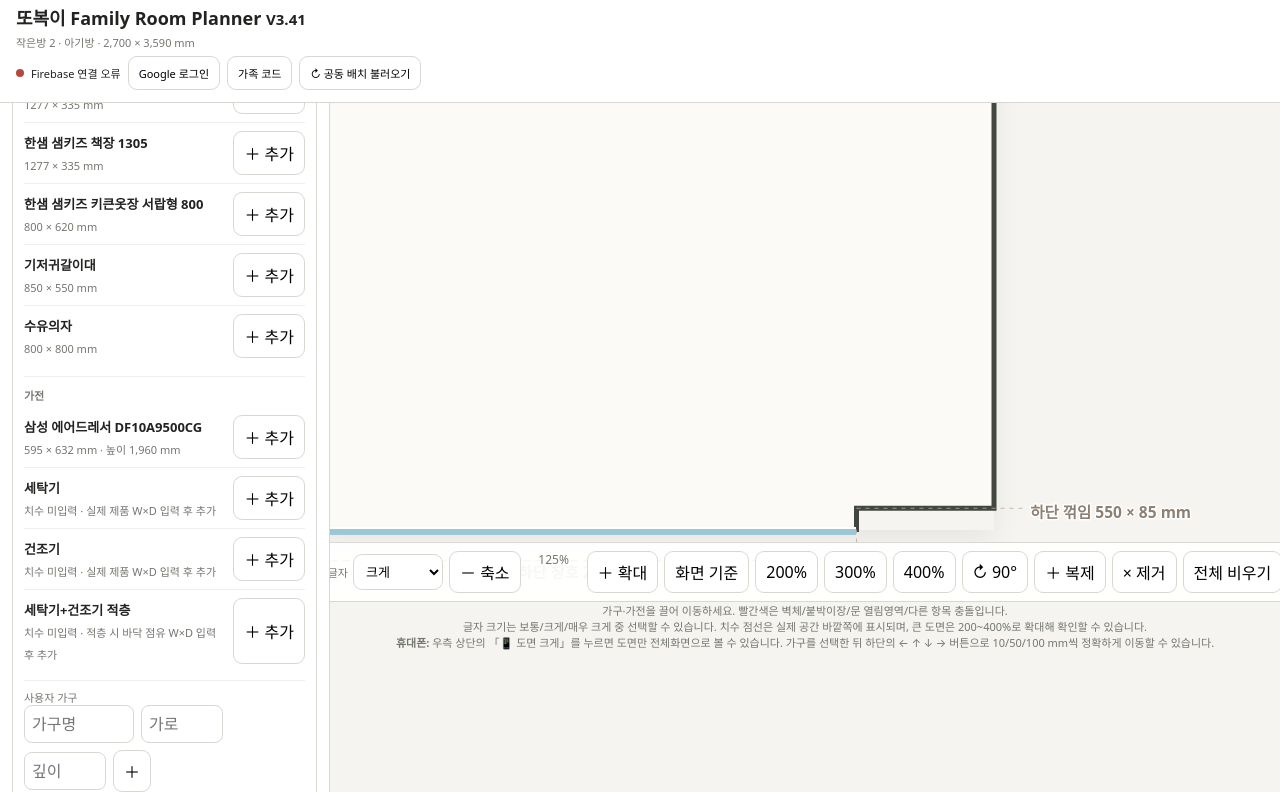
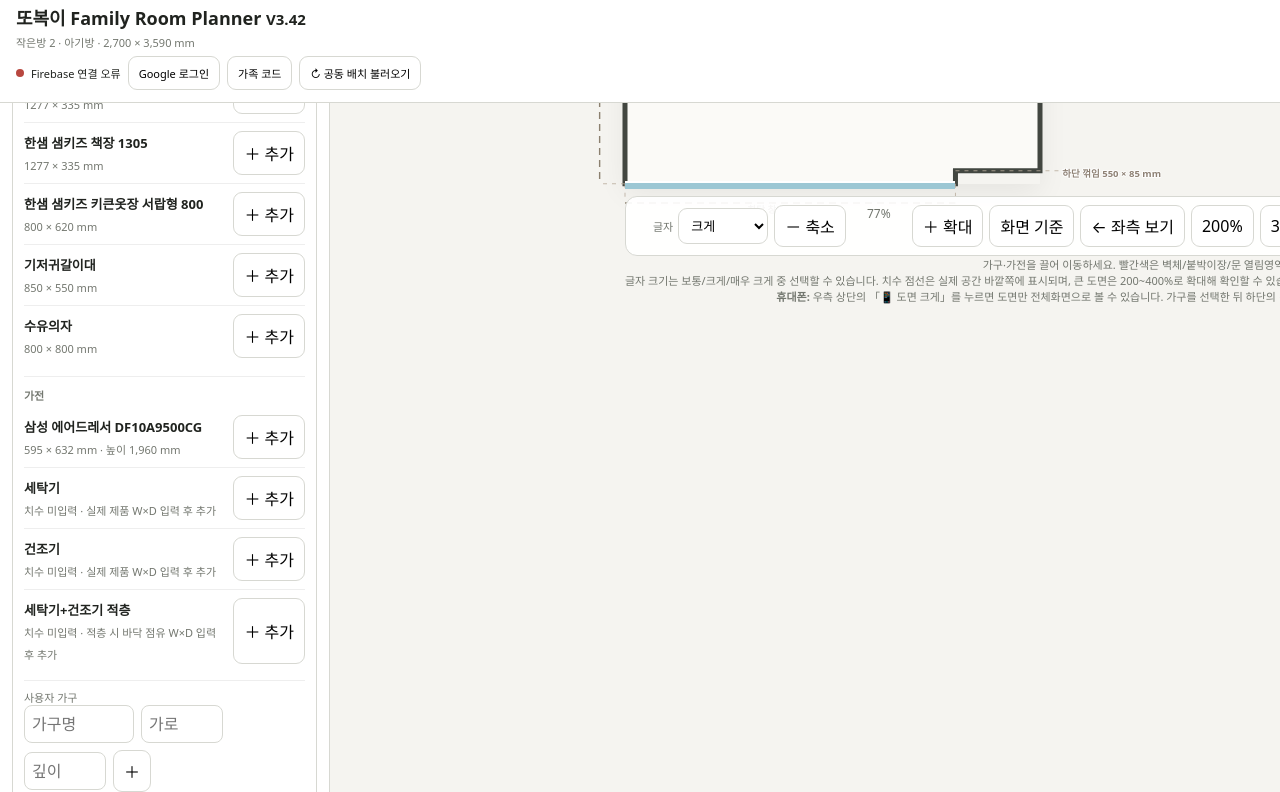
Before and after one commit to Max-Parks/Park-s-Fam, a plain HTML site: page index.html in a window 1280 px wide. Both pictures are taken after a click on the button "화면 기준". Shown: the part 700-1492 px from the top of the page. Drawn offline with Linux system fonts and the light colour scheme.

Commit message:
Add files via upload

```diff
--- a/index.html
+++ b/index.html
@@ -3,7 +3,7 @@
 <head>
 <meta charset="utf-8">
 <meta name="viewport" content="width=device-width,initial-scale=1,maximum-scale=5,user-scalable=yes">
-<title>또복이 Family Room Planner V3.41</title>
+<title>또복이 Family Room Planner V3.42</title>
 <link rel="manifest" href="manifest.webmanifest">
 <meta name="theme-color" content="#6d7d66">
 <style>
@@ -13,8 +13,8 @@ header{padding:12px 16px;background:#fff;border-bottom:1px solid var(--line);pos
 h1{font-size:18px;margin:0 0 4px}.small,.sub{font-size:11px;color:var(--muted)}
 .app{display:grid;grid-template-columns:330px 1fr;min-height:calc(100vh - 70px)}
 aside{background:#fff;border-right:1px solid var(--line);padding:12px;overflow:auto}
-.stage{padding:16px;overflow:auto;display:flex;justify-content:center;align-items:flex-start}
-.roomShell{min-width:max-content;padding:205px 210px 165px}
+.stage{padding:16px;overflow:auto;display:flex;justify-content:flex-start;align-items:flex-start;scrollbar-gutter:stable}
+.roomShell{min-width:max-content;padding:205px 210px 165px;margin-left:auto;margin-right:auto}
 .card{border:1px solid var(--line);border-radius:12px;padding:11px;margin-bottom:10px;background:#fff}.card h2{font-size:14px;margin:0 0 8px}
 .row,.sync{display:flex;gap:7px;align-items:center;flex-wrap:wrap}
 button,input,select,textarea{font:inherit}button{border:1px solid var(--line);background:#fff;border-radius:9px;padding:8px 10px;cursor:pointer}
@@ -62,6 +62,17 @@ body[data-diagram-font="xlarge"] .furn{font-size:18px}
 
 .mobileViewBtn{display:none}
 .mobileMoveControls{display:none}
+
+@media(min-width:761px) and (max-width:1600px){
+  .stage{justify-content:flex-start;padding-left:10px;padding-right:10px}
+  .roomShell{
+    margin-left:0;
+    margin-right:0;
+    padding-left:285px;
+    padding-right:245px;
+  }
+}
+
 @media(max-width:760px){
   body{font-size:15px}
   header{padding:8px 10px;padding-right:112px}
@@ -112,7 +123,7 @@ body[data-diagram-font="xlarge"] .furn{font-size:18px}
 </head>
 <body data-diagram-font="large">
 <header>
-<h1>또복이 Family Room Planner <small>V3.41</small></h1>
+<h1>또복이 Family Room Planner <small>V3.42</small></h1>
 <div id="summary" class="sub"></div>
 <div class="sync"><span id="dot" class="dot"></span><span id="syncText">로컬 모드</span><button id="login">Google 로그인</button><button id="family">가족 코드</button><button id="syncPull" title="가족 공동 저장소의 배치를 이 기기로 다시 불러옵니다">↻ 공동 배치 불러오기</button></div>
 </header>
@@ -282,7 +293,7 @@ body[data-diagram-font="xlarge"] .furn{font-size:18px}
 <option value="large">크게</option>
 <option value="xlarge">매우 크게</option>
 </select></label>
-<button id="zoomOut">－ 축소</button><span id="zoomVal" class="zoomVal">100%</span><button id="zoomIn">＋ 확대</button><button id="fit">화면 기준</button>
+<button id="zoomOut">－ 축소</button><span id="zoomVal" class="zoomVal">100%</span><button id="zoomIn">＋ 확대</button><button id="fit">화면 기준</button><button id="leftView" title="도면 왼쪽 바깥 치수부터 보기">← 좌측 보기</button>
 <button id="z200">200%</button><button id="z300">300%</button><button id="z400">400%</button>
 <button id="rot">↻ 90°</button><button id="dup">＋ 복제</button><button id="del">× 제거</button><button id="clear">전체 비우기</button>
 <div id="mobileMoveControls" class="mobileMoveControls">
@@ -291,7 +302,7 @@ body[data-diagram-font="xlarge"] .furn{font-size:18px}
   <button id="mvLeft" title="왼쪽 이동">←</button><button id="mvUp" title="위 이동">↑</button><button id="mvDown" title="아래 이동">↓</button><button id="mvRight" title="오른쪽 이동">→</button>
 </div>
 </div>
-<div class="small" style="text-align:center">가구·가전을 끌어 이동하세요. 빨간색은 벽체/붙박이장/문 열림영역/다른 항목 충돌입니다.<br>글자 크기는 보통/크게/매우 크게 중 선택할 수 있습니다. 치수 점선은 실제 공간 바깥쪽에 표시되며, 큰 도면은 200~400%로 확대해 확인할 수 있습니다.<br><b>휴대폰:</b> 우측 상단의 「📱 도면 크게」를 누르면 도면만 전체화면으로 볼 수 있습니다. 가구를 선택한 뒤 하단의 ← ↑ ↓ → 버튼으로 10/50/100 mm씩 정확하게 이동할 수 있습니다.</div>
+<div class="small" style="text-align:center">가구·가전을 끌어 이동하세요. 빨간색은 벽체/붙박이장/문 열림영역/다른 항목 충돌입니다.<br>글자 크기는 보통/크게/매우 크게 중 선택할 수 있습니다. 치수 점선은 실제 공간 바깥쪽에 표시되며, 큰 도면은 200~400%로 확대해 확인할 수 있습니다. 태블릿에서 왼쪽 치수가 안 보이면 「← 좌측 보기」를 누르면 바깥 치수 시작점으로 이동합니다.<br><b>휴대폰:</b> 우측 상단의 「📱 도면 크게」를 누르면 도면만 전체화면으로 볼 수 있습니다. 가구를 선택한 뒤 하단의 ← ↑ ↓ → 버튼으로 10/50/100 mm씩 정확하게 이동할 수 있습니다.</div>
 </div></main>
 </div>
 
@@ -990,9 +1001,17 @@ function applyUnifiedMeasure(){
 }
 
 function drawGeom(){
- let g=geom(),stage=document.querySelector('.stage');
+ let g=geom(),stage=document.querySelector('.stage'),shell=document.querySelector('.roomShell');
  room.style.aspectRatio=g.w+'/'+g.h;room.style.width=(540*zoom)+'px';
- if(stage)stage.style.justifyContent=zoom>1.35?'flex-start':'center';
+ if(stage)stage.style.justifyContent='flex-start';
+ if(shell&&stage){
+   requestAnimationFrame(()=>{
+     let overflow=shell.scrollWidth>stage.clientWidth;
+     shell.style.marginLeft=overflow?'0':'auto';
+     shell.style.marginRight=overflow?'0':'auto';
+     if(overflow&&window.innerWidth>760&&window.innerWidth<=1600)stage.scrollLeft=0;
+   });
+ }
  $('zoomVal').textContent=Math.round(zoom*100)+'%';
  $('summary').textContent=`${g.name} · ${g.w.toLocaleString()} × ${g.h.toLocaleString()} mm`;$('roomSource').textContent=rid==='smallroom1'?'작은방1: 실측 수정 모드 지원 · 문/하단개구/붙박이장 편집':rid==='smallroom2'?'작은방2: 출입문 실측 65+800+65=930 mm 적용 · 힌지축 65 mm 안쪽 · 모든 주요 치수는 실제 공간 바깥 표시':rid==='master'?'안방: 전체 통합 도면 · 실측 수정 모드 지원 · 문/통로/붙박이장/베란다 개구 편집':rid==='living'?'거실·주방·복도: 파란 영역 기준 단계형 비정형 외곽 · 200~400% 세부 확대 지원 · 전체/구간 치수 표시':rid==='laundry'?'세탁실: 좌측 문 + 상단 창호 + 좌하단 꺾임 반영 · 꺾임 560×290 mm 초기 추정 · 가전은 목록에서 배치':'공용욕실: 내측 1620×2100 · 외부→내부 밀기 · 우측하단 힌지 · 좌측 방향 개폐 · 위생기구 미배치';
  $('rw').value=g.w;$('rh').value=g.h;$('dp').value=g.dp||0;$('dw').value=g.dw||0;$('wp').value=g.wp||0;$('ww').value=g.ww||0;$('note').textContent=g.note||'';
@@ -1041,7 +1060,12 @@ function setDiagramFont(v){
  if($('fontSizeSel'))$('fontSizeSel').value=v;
 }
 function setZoom(v){zoom=Math.max(.45,Math.min(4,v));localStorage.setItem('ttobok_zoom_v37',zoom);drawGeom()}
-function fitZoom(){let avail=Math.max(260,document.querySelector('.stage').clientWidth-120);setZoom(Math.min(1.25,avail/540))}
+function fitZoom(){
+ let stage=document.querySelector('.stage');
+ let reserve=(window.innerWidth>760&&window.innerWidth<=1600)?520:220;
+ let avail=Math.max(260,stage.clientWidth-reserve);
+ setZoom(Math.min(1.25,avail/540));
+}
 function switchRoom(id){
  if(!ROOM_DEFAULTS[id])return;rid=id;$('roomSel').value=id;selected=null;updateTargets();drawGeom();loadLocal();window.restartCloudRoom();
  if(window.innerWidth<=760)setTimeout(()=>fitZoom(),90);
@@ -1064,7 +1088,7 @@ $('applyOpen').onclick=()=>{if(rid==='master')return alert('안방 문·통로·
 
 $('applyMeasure').onclick=applyUnifiedMeasure;
 $('resetMeasure').onclick=()=>{
- if(!confirm(`${ROOM_DEFAULTS[rid].name} 실측값을 V3.41 기본 도면값으로 되돌릴까요?`))return;
+ if(!confirm(`${ROOM_DEFAULTS[rid].name} 실측값을 V3.42 기본 도면값으로 되돌릴까요?`))return;
  delete GEOMS[rid];localStorage.setItem('ttobok_geometry_v37',JSON.stringify(GEOMS));drawGeom();
  setSaveState(`${ROOM_DEFAULTS[rid].name} 기본 도면값 복원`);
 };
@@ -1074,6 +1098,7 @@ $('rectPoly').onclick=()=>{let g=geom();setGeom(rid==='living'?{...g,customPoly:
 $('reset').onclick=()=>{if(confirm('현재 방 도면을 기본값으로 복원할까요?')){delete GEOMS[rid];localStorage.setItem('ttobok_geometry_v37',JSON.stringify(GEOMS));drawGeom()}};
 $('addCustom').onclick=()=>{let w=+$('nw').value,d=+$('nd').value;if(!w||!d)return alert('가로와 깊이를 입력해주세요.');addFurniture({n:$('nn').value||'사용자 가구',w,d,x:100,y:120});updateAll()};
 $('zoomOut').onclick=()=>setZoom(zoom-(zoom>1.5?.25:.1));$('zoomIn').onclick=()=>setZoom(zoom>1.5?zoom+.25:zoom+.1);$('fit').onclick=fitZoom;
+$('leftView').onclick=()=>{let st=document.querySelector('.stage');if(st)st.scrollTo({left:0,behavior:'smooth'})};
 $('mobileView').onclick=()=>{
  document.body.classList.toggle('mobile-focus');
  let on=document.body.classList.contains('mobile-focus');
--- a/sw.js
+++ b/sw.js
@@ -1 +1 @@
-const C='ttobok-v341-1',A=['./','./index.html','./manifest.webmanifest','./firebase-config.js','./icon.svg'];self.addEventListener('install',e=>e.waitUntil(caches.open(C).then(c=>c.addAll(A)).then(()=>self.skipWaiting())));self.addEventListener('activate',e=>e.waitUntil(caches.keys().then(k=>Promise.all(k.filter(x=>x!==C).map(x=>caches.delete(x)))).then(()=>self.clients.claim())));self.addEventListener('fetch',e=>e.respondWith(fetch(e.request).catch(()=>caches.match(e.request))));
+const C='ttobok-v342-1',A=['./','./index.html','./manifest.webmanifest','./firebase-config.js','./icon.svg'];self.addEventListener('install',e=>e.waitUntil(caches.open(C).then(c=>c.addAll(A)).then(()=>self.skipWaiting())));self.addEventListener('activate',e=>e.waitUntil(caches.keys().then(k=>Promise.all(k.filter(x=>x!==C).map(x=>caches.delete(x)))).then(()=>self.clients.claim())));self.addEventListener('fetch',e=>e.respondWith(fetch(e.request).catch(()=>caches.match(e.request))));
```
